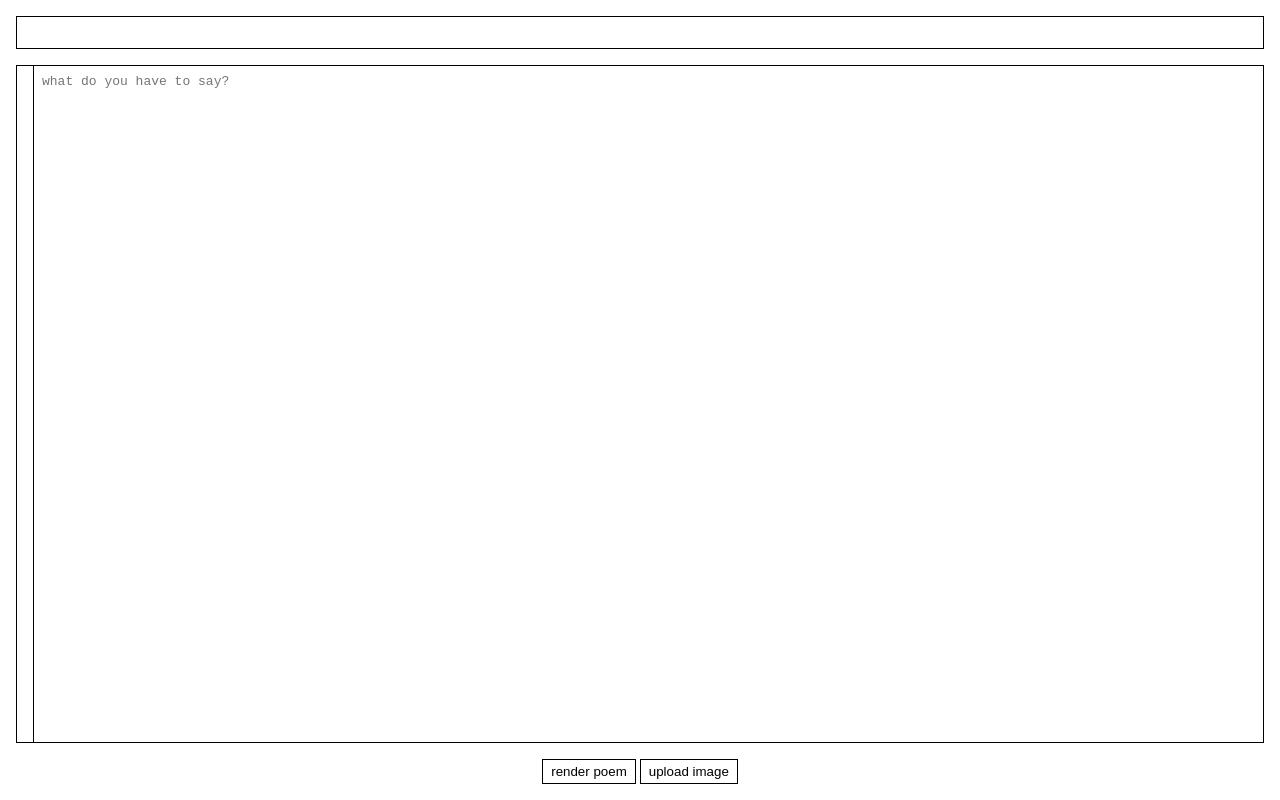
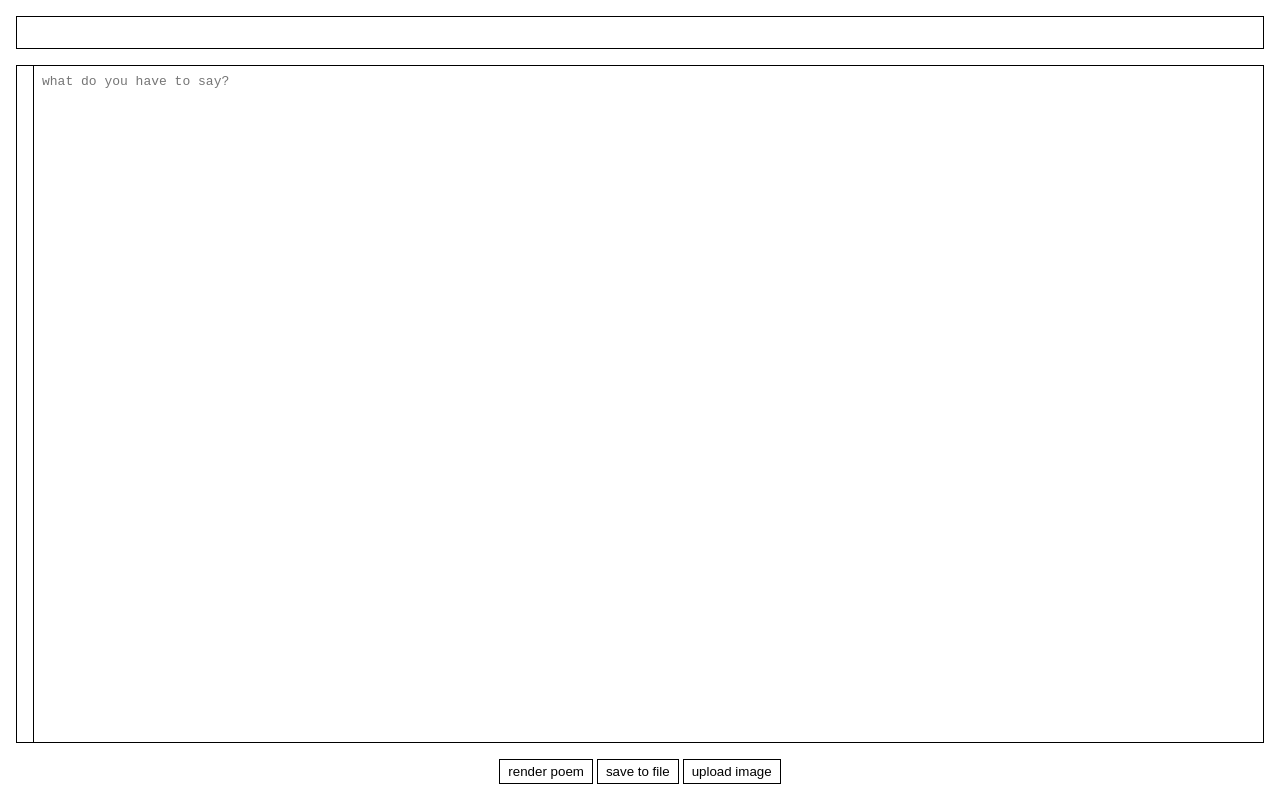
Before and after one commit to rozy-dixon/memyselfandi, a website: page creation.html in a window 1280 px wide. Drawn offline with Linux system fonts and the light colour scheme.

Commit message:
save to file

```diff
--- a/creation.html
+++ b/creation.html
@@ -115,6 +115,13 @@
                 id="download"
                 value="render poem"
                 onclick="renderPoem()"
+            />
+            <input
+                type="button"
+                class="button"
+                id="download"
+                value="save to file"
+                onclick="savePoem()"
             />
             <input
                 type="button"
```
